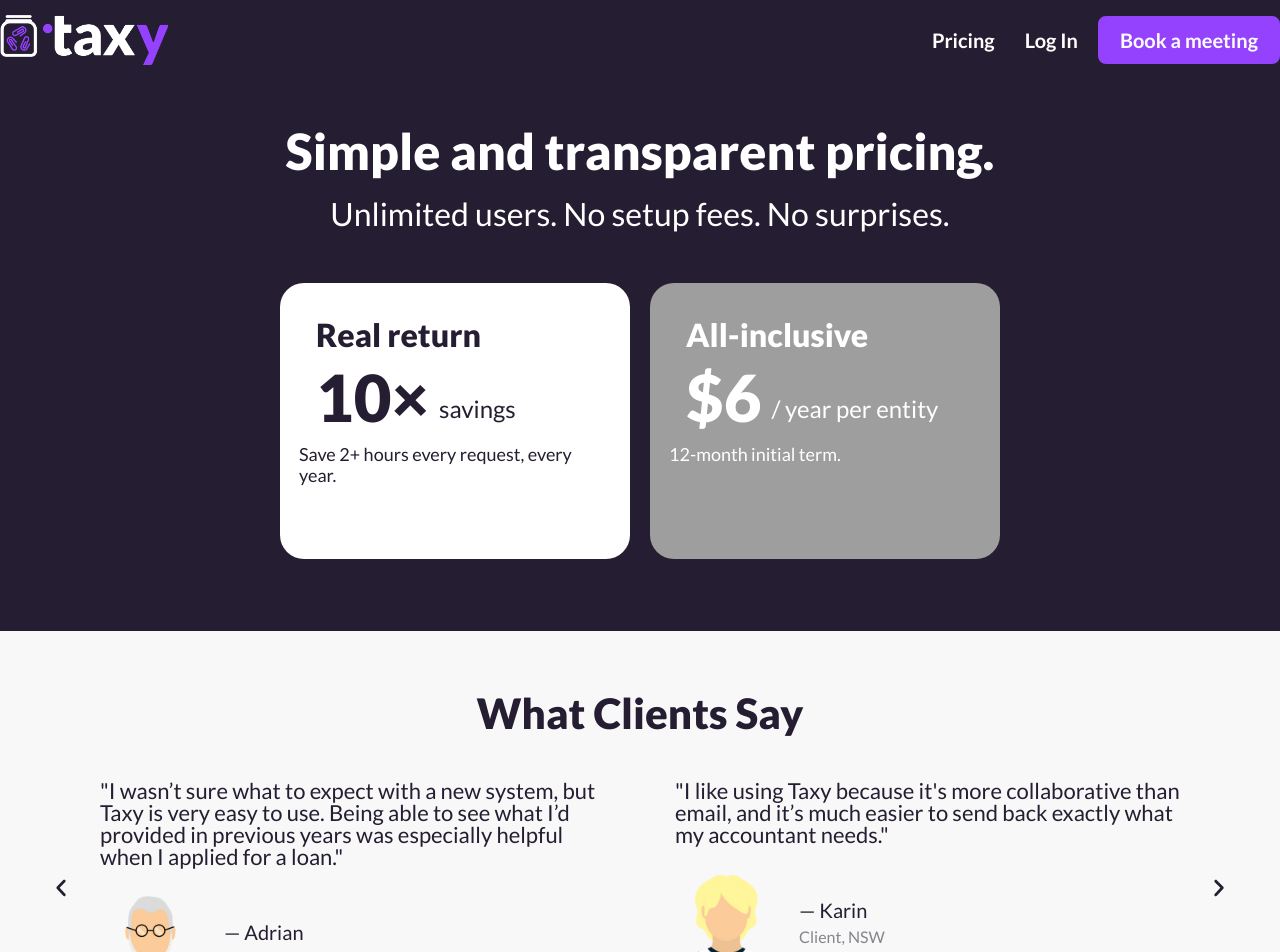
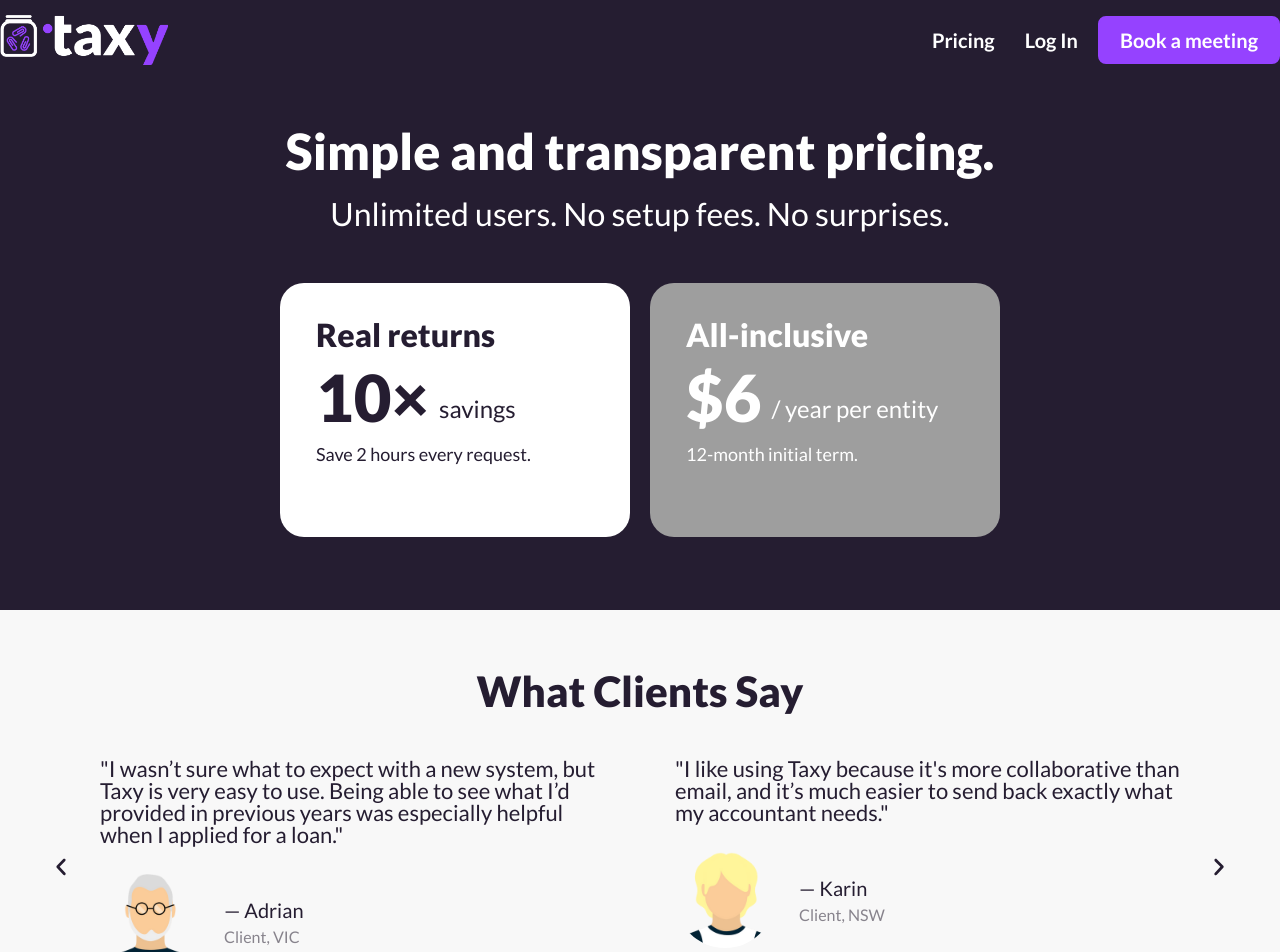
Before and after one commit to taxy-au/taxy-website, a Jekyll site: the page built from pricing.html, in a window 1280 px wide. Shown: the top 952 px of the page. Built offline with Jekyll 4.4.1, drawn with Linux system fonts in a browser that asks for light colours; nearby versions of some CDN libraries; library files that are not in the unit come from our copies.

Commit message:
Pricing: align supporting line with heading + tweak copy
- "Real return" → "Real returns" (matches Amanda's preference)
- "Save 2+ hours every request, every year." → "Save 2 hours every
  request." (one line)
- Fix alignment: the per-id rules in post-125.css applied
  margin-left:-17px to the text-editor widgets to compensate for the
  old <ul>'s indent. Replacing the <ul> with <p> made the paragraphs
  sit 17px left of the headings. Override resets margin-left to 0.

Co-Authored-By: Claude Opus 4.7 (1M context) <noreply@anthropic.com>

```diff
--- a/_includes/head-pricing.html
+++ b/_includes/head-pricing.html
@@ -1 +1,10 @@
 <link rel='stylesheet' id='elementor-post-125-css' href='{{ site.baseurl }}/assets/wp-content/uploads/elementor/css/post-125.css' media='all' />
+<style id="taxy-pricing-overrides">
+  /* Cancel the -17px left margin that compensated for old <ul> indent.
+     Now that the widgets carry <p> instead of <ul>, that nudge pushes
+     "Save 2 hours..." and "12-month..." out of line with the headings. */
+  .elementor-125 .elementor-element.elementor-element-28b56a4,
+  .elementor-125 .elementor-element.elementor-element-43297d3 {
+    margin-left: 0 !important;
+  }
+</style>
--- a/pricing.html
+++ b/pricing.html
@@ -24,7 +24,7 @@ extra_head: head-pricing.html
 <div class="elementor-element elementor-element-caa0303 e-con-full e-flex e-con e-child" data-id="caa0303" data-element_type="container">
 		<div class="elementor-element elementor-element-a4be9a6 e-con-full e-flex e-con e-child" data-id="a4be9a6" data-element_type="container" data-settings="{&quot;background_background&quot;:&quot;classic&quot;}">
 <div class="elementor-element elementor-element-50828cf elementor-widget elementor-widget-heading" data-id="50828cf" data-element_type="widget" data-widget_type="heading.default">
-					<h3 class="elementor-heading-title elementor-size-default">Real return</h3>				</div>
+					<h3 class="elementor-heading-title elementor-size-default">Real returns</h3>				</div>
 		<div class="elementor-element elementor-element-a3ca2d7 e-con-full e-flex e-con e-child" data-id="a3ca2d7" data-element_type="container">
 				<div class="elementor-element elementor-element-f3c75bf elementor-widget__width-auto elementor-widget elementor-widget-heading" data-id="f3c75bf" data-element_type="widget" data-widget_type="heading.default">
 					<h1 class="elementor-heading-title elementor-size-default">10×</h1>				</div>
@@ -32,7 +32,7 @@ extra_head: head-pricing.html
 					<h4 class="elementor-heading-title elementor-size-default">savings</h4>				</div>
 				</div>
 				<div class="elementor-element elementor-element-28b56a4 elementor-widget elementor-widget-text-editor" data-id="28b56a4" data-element_type="widget" data-widget_type="text-editor.default">
-									<p>Save 2+ hours every request, every year.</p>								</div>
+									<p>Save 2 hours every request.</p>								</div>
 				</div>
 		<div class="elementor-element elementor-element-3bfd95d e-con-full e-flex e-con e-child" data-id="3bfd95d" data-element_type="container" data-settings="{&quot;background_background&quot;:&quot;classic&quot;}">
 <div class="elementor-element elementor-element-aed5a89 elementor-widget elementor-widget-heading" data-id="aed5a89" data-element_type="widget" data-widget_type="heading.default">
```
